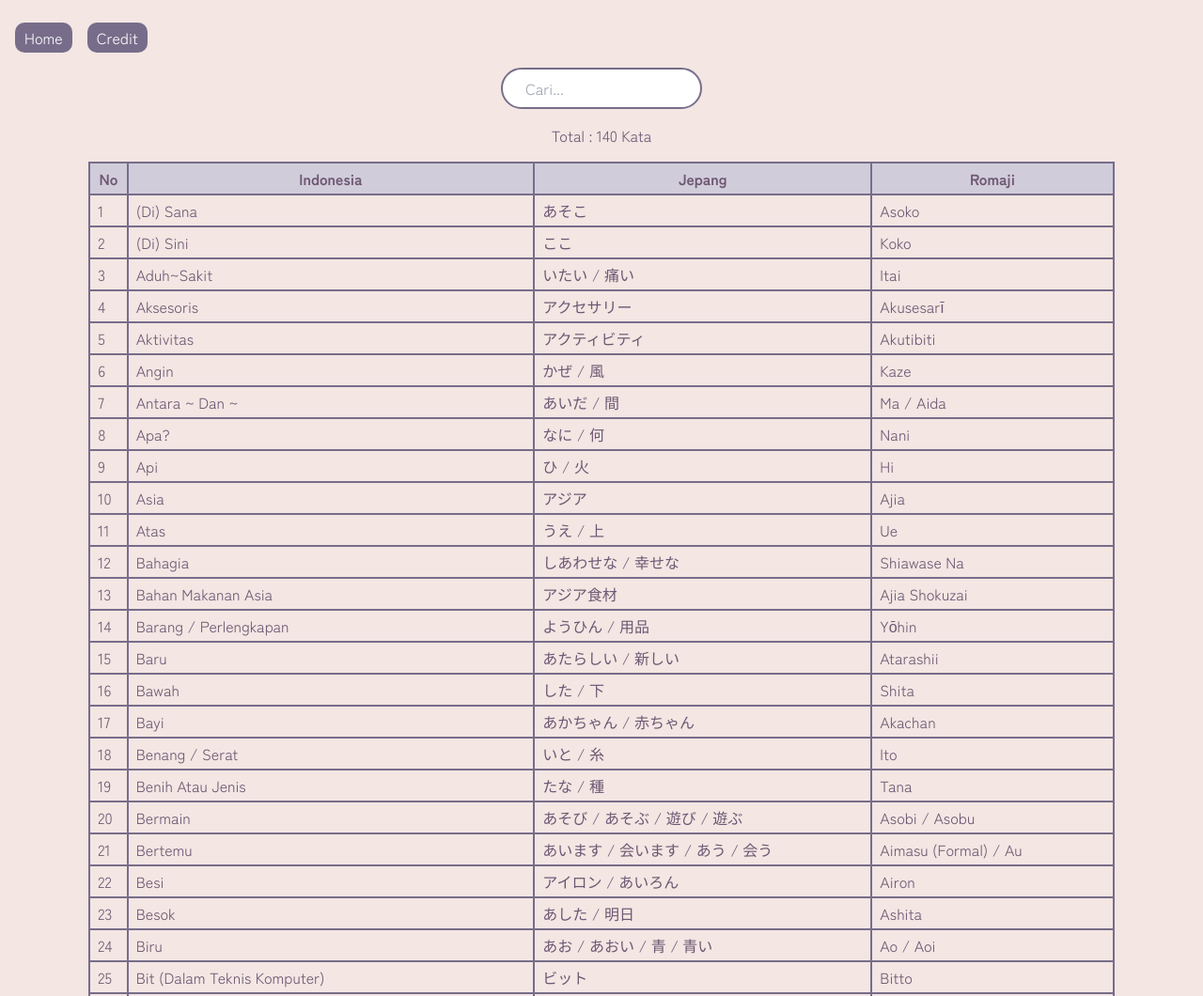
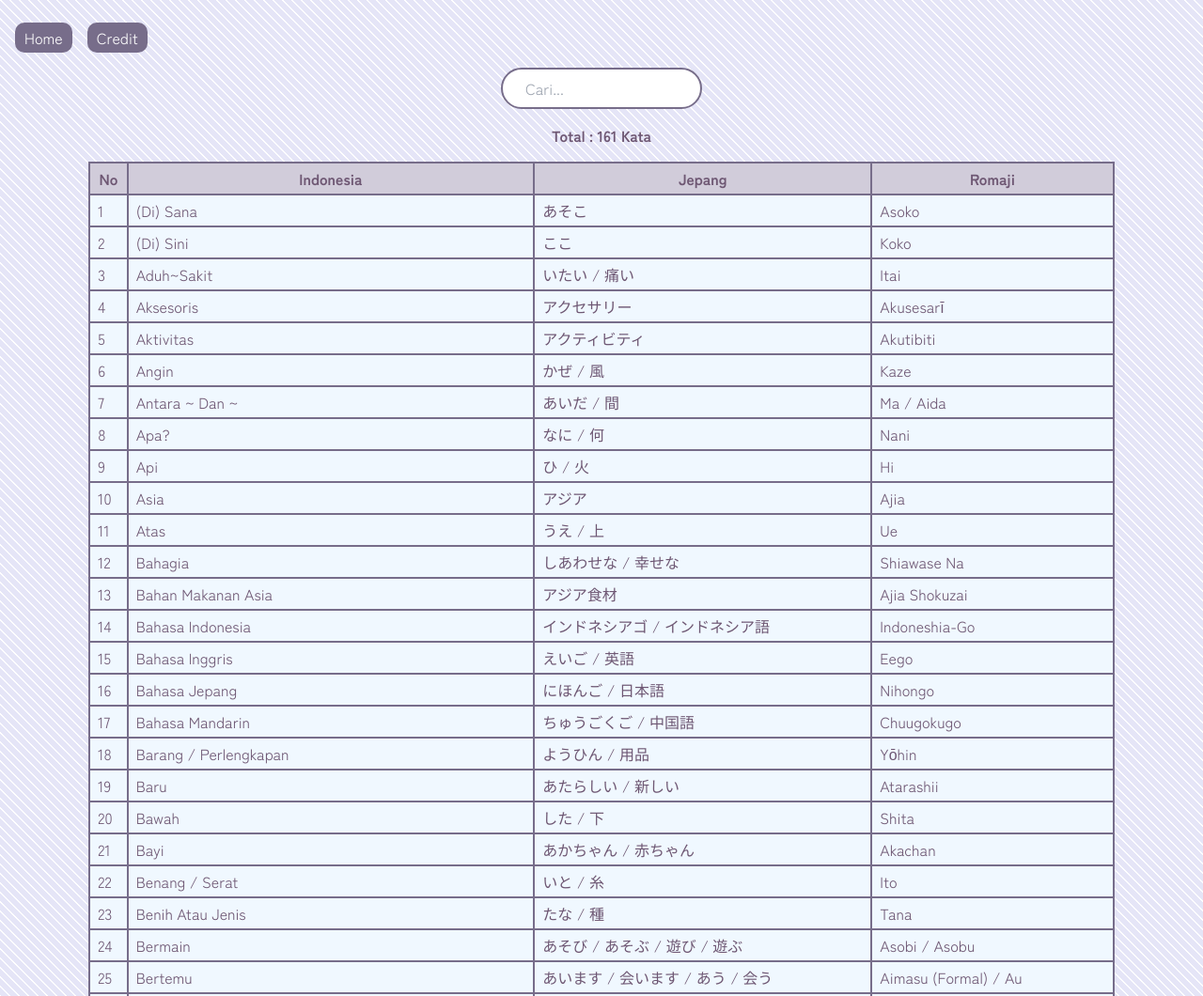
Before and after one commit to Rengga/kuis-jpg, a plain HTML site: page tabelbahasa.html in a window 1280 px wide. Shown: the top 1060 px of the page at 94% size. Drawn offline with nearby package versions, Linux system fonts and the light colour scheme.

Commit message:
update bahasa n ui

```diff
--- a/jawaban.js
+++ b/jawaban.js
@@ -1,5 +1,5 @@
 // tabel 88
-// hal 5 kosakatan tingkat pemula
+// hal 6 kosakatan tingkat pemula
 // i-j i-k r-k ----- j-i
 // j-i i-k r-k ----- i-j
 // j-i i-j r-k ----- i-k
@@ -145,4 +145,25 @@ var allAnswers = [
   { romaji: "koko", jpg: "ここ", indo: "(di) sini" },
   { romaji: "namae", jpg: "なまえ / 名前", indo: "nama" },
   { romaji: "heya", jpg: "へや / 部屋", indo: "ruangan / kamar" },
+  { romaji: "wakarimasen", jpg: "わかりません", indo: "saya tidak mengerti/paham" },
+  { romaji: "onegaishimasu", jpg: "おねがいします / お願いします", indo: "tolong" },
+  { romaji: "itte kudasai", jpg: "いってください / 言ってください", indo: "tolong katakan/ucapkan" },
+  { romaji: "misete kudasai", jpg: "みせてください / 見せてください", indo: "tolong tunjukkan" },
+  { romaji: "kaite kudasai", jpg: "かいてください / 書いてください", indo: "tolong tulis" },
+  { romaji: "wakarimashita", jpg: "わかりました", indo: "saya mengerti/paham" },
+  { romaji: "zero", jpg: "ゼロ", indo: "nol" },
+  { romaji: "ichi", jpg: "いち", indo: "satu" },
+  { romaji: "ni", jpg: "に", indo: "dua" },
+  { romaji: "san", jpg: "さん", indo: "tiga" },
+  { romaji: "yon", jpg: "よん", indo: "empat" },
+  { romaji: "go", jpg: "ご", indo: "lima" },
+  { romaji: "roku", jpg: "ろく", indo: "enam" },
+  { romaji: "nana", jpg: "なな", indo: "tujuh" },
+  { romaji: "hachi", jpg: "はち", indo: "delapan" },
+  { romaji: "kyuu", jpg: "きゅう", indo: "sembilan" },
+  { romaji: "juu", jpg: "じゅう", indo: "sepuluh" },
+  { romaji: "nihongo", jpg: "にほんご / 日本語", indo: "bahasa jepang" },
+  { romaji: "eego", jpg: "えいご / 英語", indo: "bahasa inggris" },
+  { romaji: "chuugokugo", jpg: "ちゅうごくご / 中国語", indo: "bahasa mandarin" },
+  { romaji: "indoneshia-go", jpg: "インドネシアゴ / インドネシア語", indo: "bahasa Indonesia" },
 ];
--- a/style.css
+++ b/style.css
@@ -4,6 +4,13 @@
   /* font-family: "Noto Sans JP", sans-serif; */
   font-family: "Zen Kaku Gothic New", sans-serif;
   line-height: normal;
+}
+
+.bg-texture {
+  background-color: #e5e5f7;
+  /* opacity: 0.8; */
+  background-size: 10px 10px;
+  background-image: repeating-linear-gradient(45deg, #ffffff 0, #ffffff 1px, #e5e5f7 0, #e5e5f7 50%);
 }
 
 ::-webkit-scrollbar {
@@ -66,18 +73,23 @@ body.r-k {
 }
 .btn-mode {
   border: 2px solid #6e5773;
+  background-color: #ffb6b9;
   padding: 4px 10px;
   border-radius: 10px;
   width: fit-content;
+  font-weight: bold;
 }
 .j-i .btn-mode {
   border: 2px solid #7286d3;
+  background-color: white;
 }
 .i-k .btn-mode {
   border: 2px solid #756ab6;
+  background-color: white;
 }
 .r-k .btn-mode {
   border: 2px solid #9e7676;
+  background-color: #ffefd6;
 }
 .menu a {
   background-color: #776d8a;
--- a/tabelbahasa.html
+++ b/tabelbahasa.html
@@ -27,18 +27,21 @@
     th {
       background-color: #d1ccda;
     }
+    td {
+      background-color: aliceblue;
+    }
     #searchInput {
       border: 2px solid #776d8a;
     }
   </style>
-  <body class="i-j py-6 px-4">
+  <body class="i-j py-6 px-4 bg-texture">
     <div class="menu flex gap-4">
       <a href="index.html">Home</a>
       <a href="credit.html"> Credit</a>
     </div>
     <div class="flex flex-col w-full justify-center items-center gap-4 py-4">
       <input type="text" id="searchInput" class="py-2 px-6 rounded-full" placeholder="Cari..." />
-      <div class="">Total : <span class="total"></span>&nbsp;Kata</div>
+      <div class="font-bold">Total : <span class="total"></span>&nbsp;Kata</div>
 
       <table id="tabel-bahasa">
         <thead>
@@ -51,6 +54,9 @@
         </thead>
         <tbody></tbody>
       </table>
+      <div class="kosong text-center font-bold bg-white rounded-xl p-4" style="display: none">
+        Tidak ditemukan<br />mitsukarimasen deshita<br />見つかりませんでした<br />みつかりませんでした
+      </div>
     </div>
   </body>
 </html>
@@ -77,10 +83,14 @@
   populateTable(allAnswers);
 
   $("#searchInput").on("input", function () {
-    const input = $(this).val().toLowerCase();
-    const filteredData = allAnswers.filter((item) => {
+    let input = $(this).val().toLowerCase();
+    let filteredData = allAnswers.filter((item) => {
       return item.romaji.toLowerCase().includes(input) || item.jpg.toLowerCase().includes(input) || item.indo.toLowerCase().includes(input);
     });
     populateTable(filteredData);
+    $(".kosong").hide();
+    if (filteredData == "") {
+      $(".kosong").show();
+    }
   });
 </script>
```
Also changed, not shown: credit.html (+2 -2 lines), index.html (+1 -1 lines).
